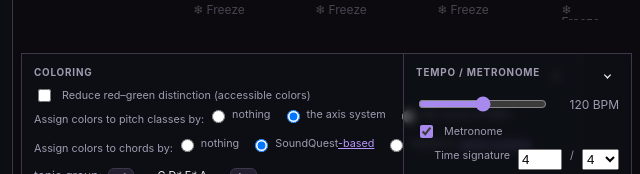
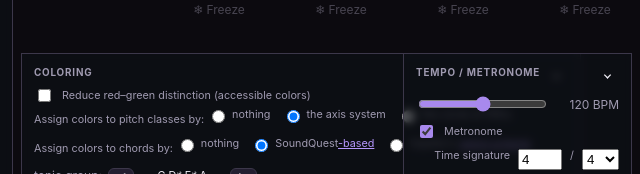
Before and after one commit to hsjoihs/vs-chords, a website with bundled scripts: page piano-roll.html in a window 1280 px wide. Shown: the part 577-751 px from the top of the page, 640-1280 px from the left. Built offline with nearby package versions, Linux system fonts and the light colour scheme.

Commit message:
white-space: nowrap;

```diff
--- a/piano-roll.html
+++ b/piano-roll.html
@@ -48,7 +48,7 @@
 /* a row of ❄ freeze toggles along the bottom of the roll, one under each column
    (aligned to the SVG columns by JS-set left). Faint until pinned, then bright blue. */
 #freeze-row { position: relative; height: 16px; margin-top: 2px; }
-#freeze-row .freeze-toggle { position: absolute; transform: translateX(-50%); cursor: pointer; font-size: 12px; line-height: 1; color: var(--muted); opacity: 0.4; user-select: none; }
+#freeze-row .freeze-toggle { white-space: nowrap; position: absolute; transform: translateX(-50%); cursor: pointer; font-size: 12px; line-height: 1; color: var(--muted); opacity: 0.4; user-select: none; }
 #freeze-row .freeze-toggle:hover { opacity: 0.9; }
 #freeze-row .freeze-toggle.on { color: #5a9bff; opacity: 1; }
 /* the tonic-group shifter, relocated from #axis-system into the Coloring box */
```
